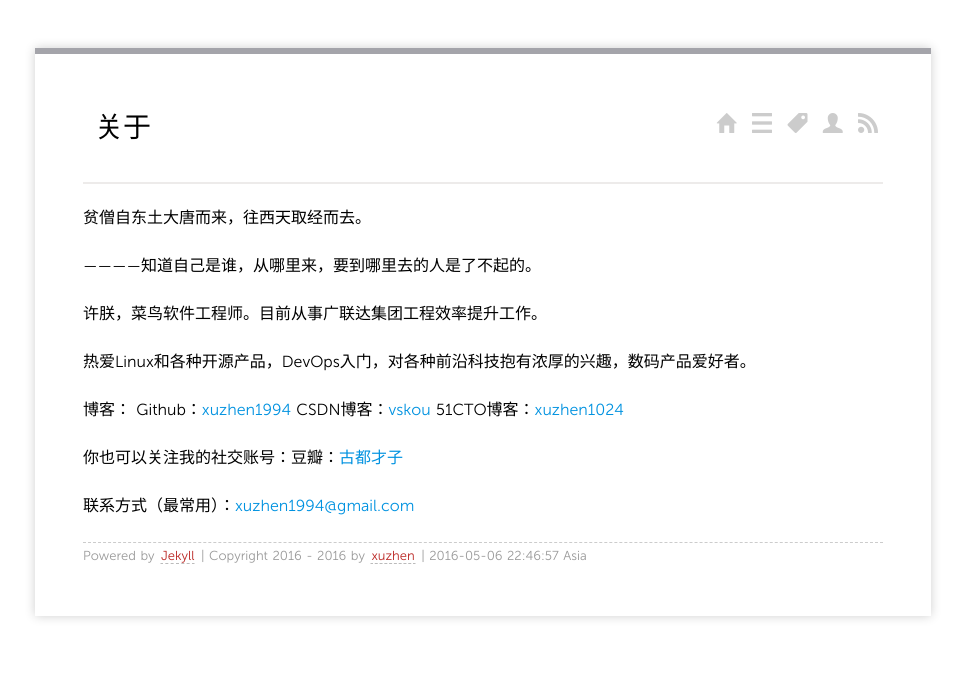
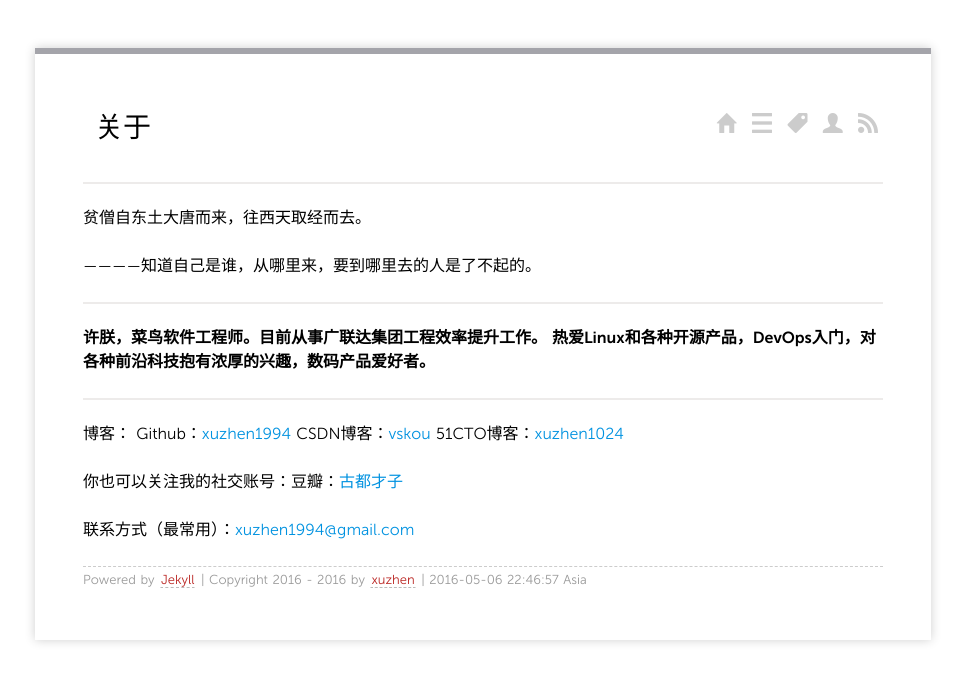
Before and after one commit to xuzhen1994/xuzhen1994.github.io, a Jekyll site: the page built from about/index.md, in a window 1280 px wide. Shown: the top 682 px of the page, without its empty margins (157-1122 px from the left). Built offline with Jekyll 4.4.1, drawn with Linux system fonts in a browser that asks for light colours; Markdown is read by kramdown in place of the engine named in the settings.

Commit message:
优化信息

```diff
--- a/about/index.md
+++ b/about/index.md
@@ -7,9 +7,12 @@ layout: page
 
    ————知道自己是谁，从哪里来，要到哪里去的人是了不起的。
 
-许朕，菜鸟软件工程师。目前从事广联达集团工程效率提升工作。
+---
 
-热爱Linux和各种开源产品，DevOps入门，对各种前沿科技抱有浓厚的兴趣，数码产品爱好者。
+**许朕，菜鸟软件工程师。目前从事广联达集团工程效率提升工作。
+热爱Linux和各种开源产品，DevOps入门，对各种前沿科技抱有浓厚的兴趣，数码产品爱好者。**
+
+---
 
 博客：
 Github：[xuzhen1994](http://github.com/xuzhen1994)
```
